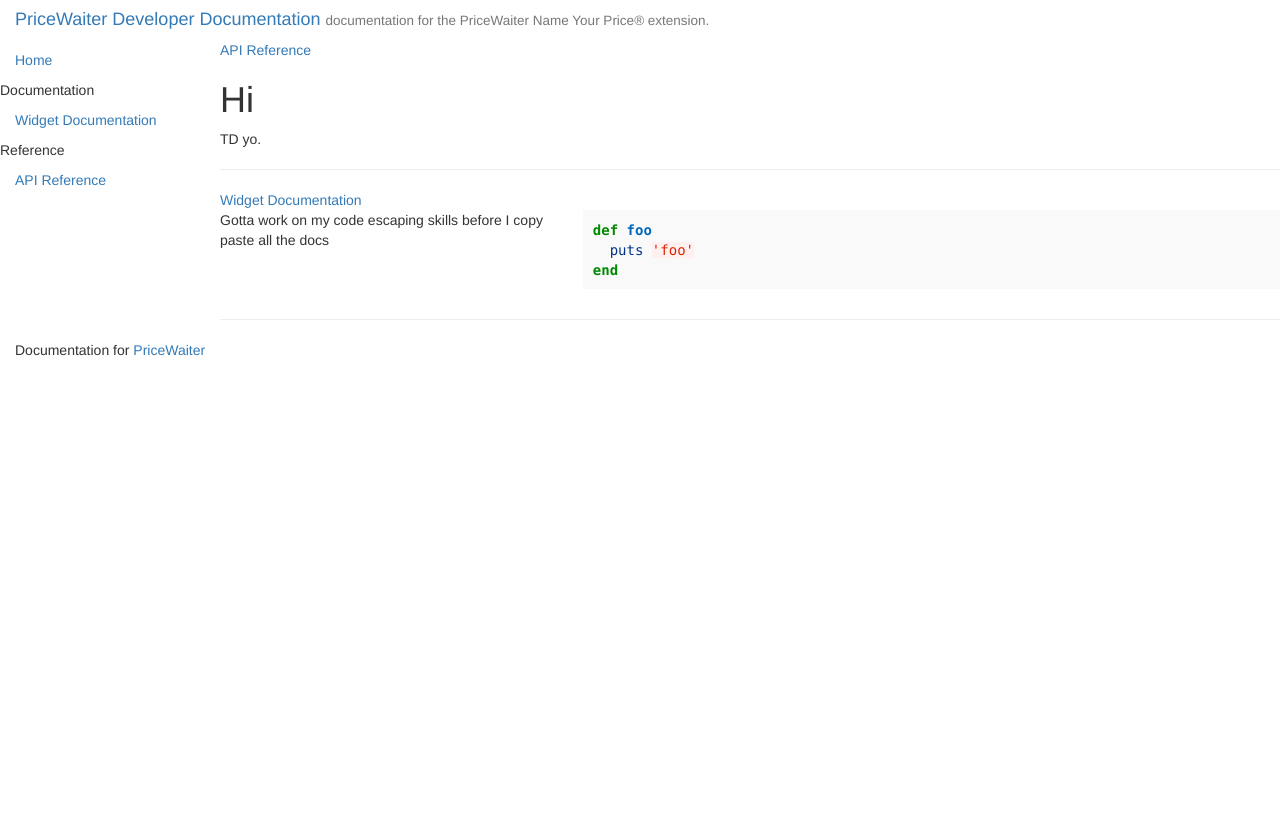
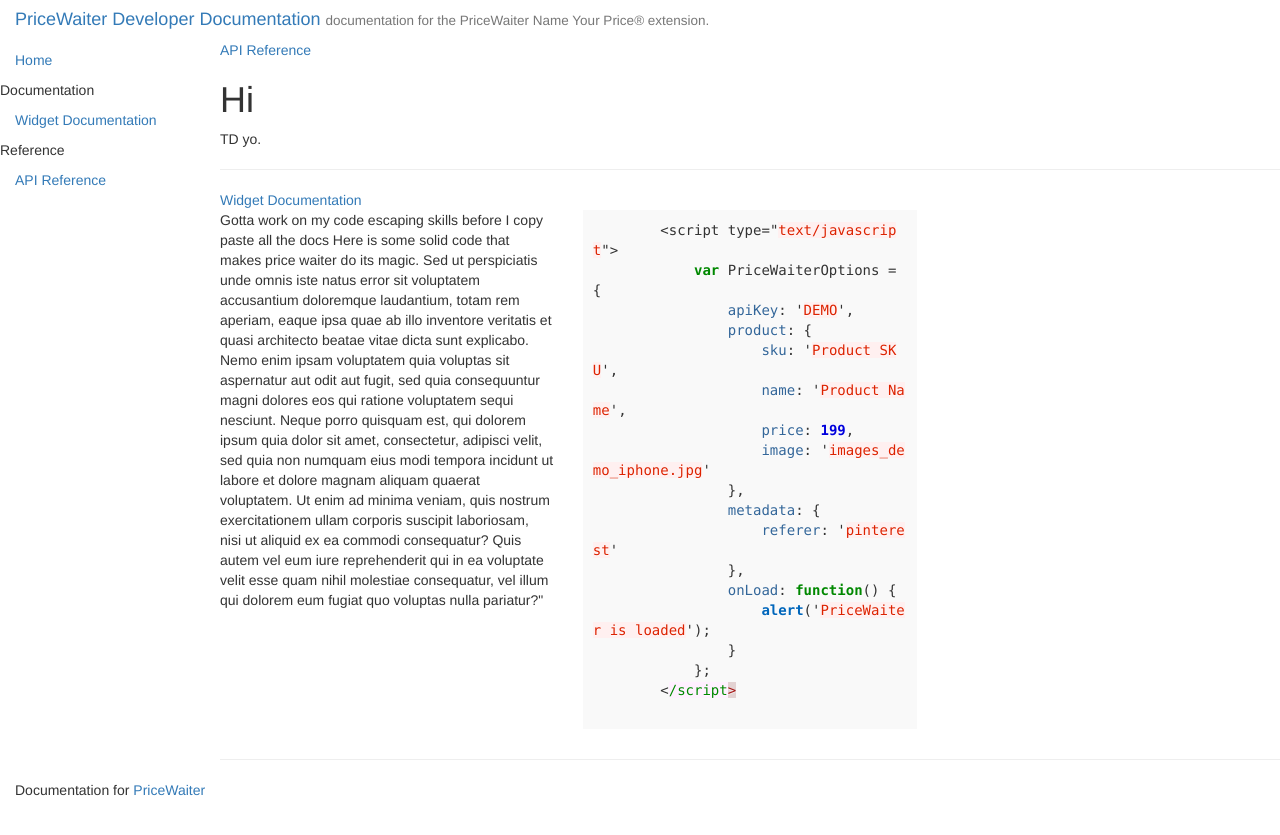
Before and after one commit to pricewaiter/docs, a Jekyll site: the page built from _posts/2014-07-31-api-reference.md, in a window 1280 px wide. Shown: the top 835 px of the page. Built offline with Jekyll 4.4.1, drawn with Linux system fonts in a browser that asks for light colours; nearby versions of some CDN libraries; library files that are not in the unit come from our copies.

Commit message:
copy paste time

```diff
--- a/_config.yml
+++ b/_config.yml
@@ -41,3 +41,11 @@
 
 kramdown:
   input: GFM
+
+
+#Site Vars
+doc_row: 'row'
+
+doc_col_light: 'col-xs-12 col-sm-4 light'
+
+doc_col_dark: 'col-xs-12 col-sm-4 dark'
--- a/_layouts/default.html
+++ b/_layouts/default.html
@@ -37,6 +37,7 @@
                   {{ post.shit }}
                   {{ post.extra }}
                   {{ post.content }}
+                  {{ post.content_left}}
                   <hr>
               {% endfor %}
             </section>
@@ -46,6 +47,7 @@
             </section>
         {% endif %}
         </div>
+
     </div><!--! .content-wrap -->
 
 
--- a/_posts/2014-07-31-api-reference.md
+++ b/_posts/2014-07-31-api-reference.md
@@ -12,3 +12,7 @@
 		<td>TD yo.</td>
 	</tr>
 </table>
+
+{% capture title %}
+I've upset the title
+{% endcapture %}
--- a/_posts/2014-07-31-widget-documentation.md
+++ b/_posts/2014-07-31-widget-documentation.md
@@ -5,15 +5,32 @@
 date: 2014-07-31 15:56:31
 ---
 
-<div class="row">
-    <div class="col-xs-12 col-sm-4 light">
+<div class="{{ site.doc_row }}">
+    <div class="{{ site.doc_col_light }}">
+
         Gotta work on my code escaping skills before I copy paste all the docs
+        Here is some solid code that makes price waiter do its magic.
+        Sed ut perspiciatis unde omnis iste natus error sit voluptatem accusantium doloremque laudantium, totam rem aperiam, eaque ipsa quae ab illo inventore veritatis et quasi architecto beatae vitae dicta sunt explicabo. Nemo enim ipsam voluptatem quia voluptas sit aspernatur aut odit aut fugit, sed quia consequuntur magni dolores eos qui ratione voluptatem sequi nesciunt. Neque porro quisquam est, qui dolorem ipsum quia dolor sit amet, consectetur, adipisci velit, sed quia non numquam eius modi tempora incidunt ut labore et dolore magnam aliquam quaerat voluptatem. Ut enim ad minima veniam, quis nostrum exercitationem ullam corporis suscipit laboriosam, nisi ut aliquid ex ea commodi consequatur? Quis autem vel eum iure reprehenderit qui in ea voluptate velit esse quam nihil molestiae consequatur, vel illum qui dolorem eum fugiat quo voluptas nulla pariatur?"
     </div>
-    <div class="col-xs-12 col-sm-8 dark">
-{% highlight ruby %}
-def foo
-  puts 'foo'
-end
-{% endhighlight %}
+	<div class="{{ site.doc_col_dark }}">
+	{% highlight javascript %}
+	<script type="text/javascript">
+	    var PriceWaiterOptions = {
+	        apiKey: 'DEMO',
+	        product: {
+	            sku: 'Product SKU',
+	            name: 'Product Name',
+	            price: 199,
+	            image: 'images_demo_iphone.jpg'
+	        },
+	        metadata: {
+	            referer: 'pinterest'
+	        },
+	        onLoad: function() {
+	            alert('PriceWaiter is loaded');
+	        }
+	    };
+	</script>
+	{% endhighlight %}
     </div>
 </div>
```
